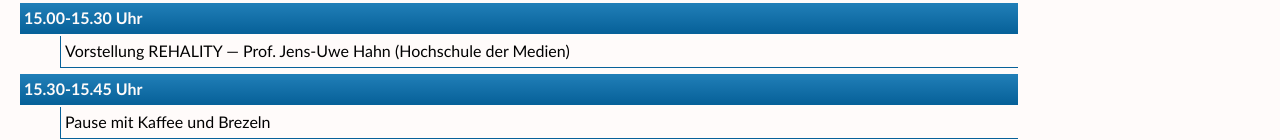
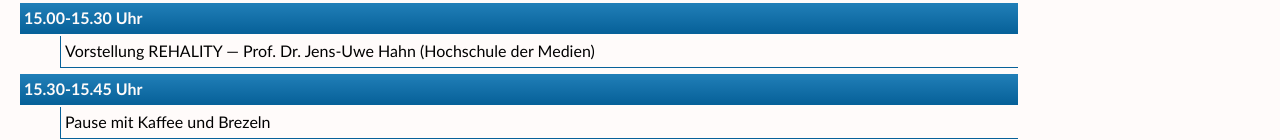
Before and after one commit to REMEXLabs/AccessibilityDay2019, a plain HTML site: page index.html in a window 1280 px wide. Shown: the part 433-573 px from the top of the page. Drawn offline with Linux system fonts and the light colour scheme.

Commit message:
Added Dr. for Jens Hahn

```diff
--- a/index.html
+++ b/index.html
@@ -39,7 +39,7 @@
         <dd class="program-title">Bericht über studentisches Projekt &raquo;<span lang="en"><abbr title="artificial intelligence">AI</abbr> Bias</span>&laquo;&nbsp;&mdash; Patrick Brenner, Niklas Janssen</dd>
         <!-- <dd class="program-desription"></dd> -->
       <dt class="program-time">15.00-15.30 Uhr</dt>
-        <dd class="program-title">Vorstellung REHALITY&nbsp;&mdash; <abbr>Prof.</abbr> Jens-Uwe Hahn (Hochschule der Medien)</dd>
+        <dd class="program-title">Vorstellung REHALITY&nbsp;&mdash; <abbr>Prof.</abbr> <abbr>Dr.</abbr> Jens-Uwe Hahn (Hochschule der Medien)</dd>
         <!-- <dd class="program-desription"></dd> -->
       <dt class="program-time program-break">15.30-15.45 Uhr</dt>
         <dd class="program-title program-break"><!-- <span class="emoji" style="font-size: 3rem;">&#9749;</span> --> Pause mit Kaffee und Brezeln</dd>
```
